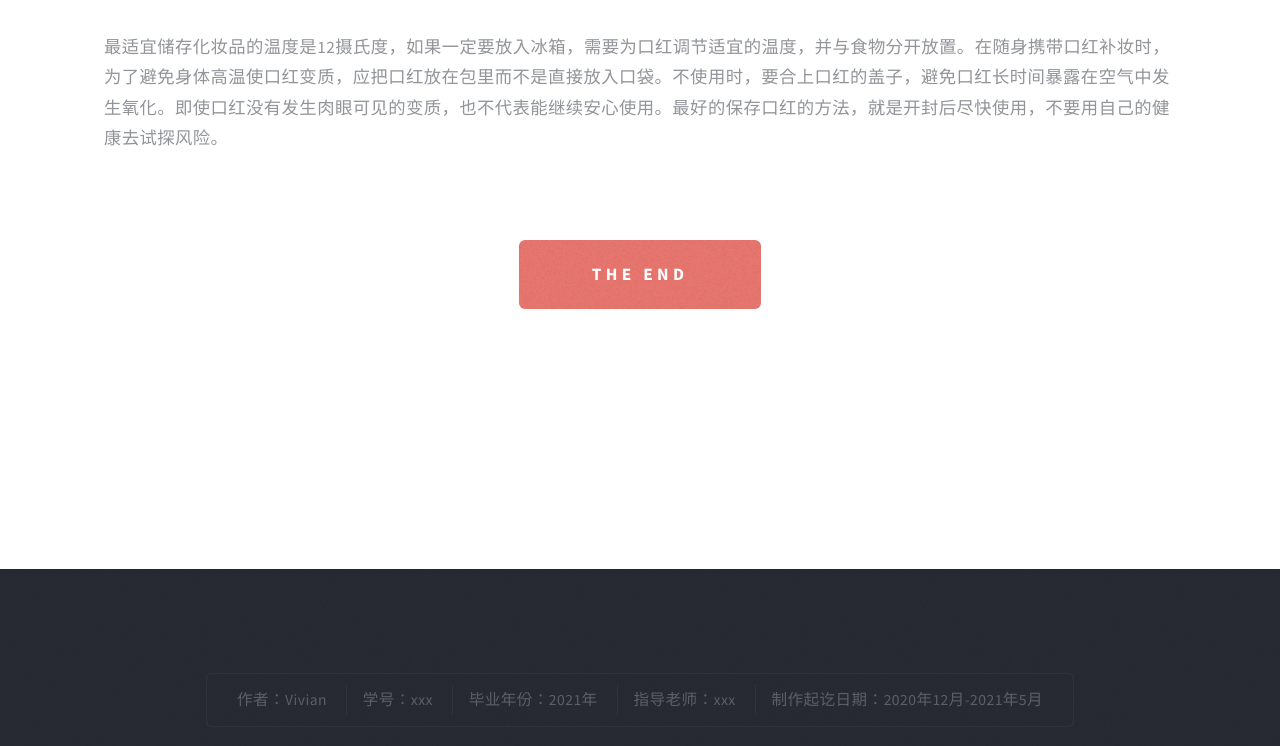
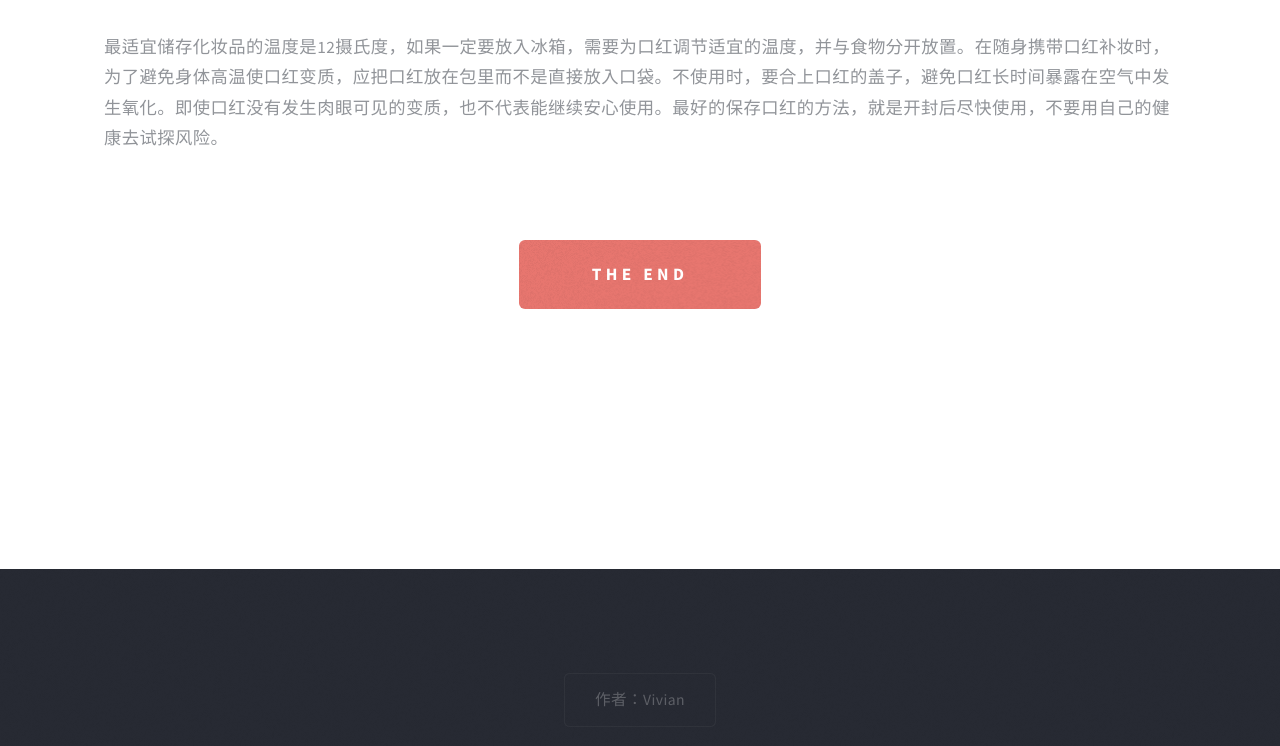
Before and after one commit to Jieyu1998/Lipstick, a plain HTML site: page 怎么判断口红过期？.html in a window 1280 px wide. Shown: the part 3393-4139 px from the top of the page. Drawn offline with nearby package versions, Linux system fonts and the light colour scheme; a script that the page names is missing.

Commit message:
Update 怎么判断口红过期？.html

```diff
--- a/怎么判断口红过期？.html
+++ b/怎么判断口红过期？.html
@@ -194,10 +194,6 @@
 				<div id="copyright" class="wrapper">
 					<ul>
 						<li>作者：Vivian</li>
-						<li>学号：xxx</li>
-						<li>毕业年份：2021年</li>
-						<li>指导老师：xxx</li>
-						<li>制作起讫日期：2020年12月-2021年5月</li>
 					</ul>
 				</div>
 			</div>
```
